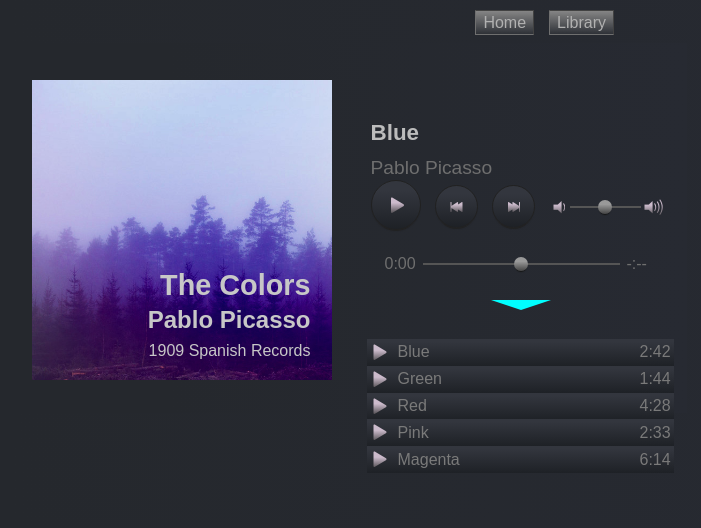
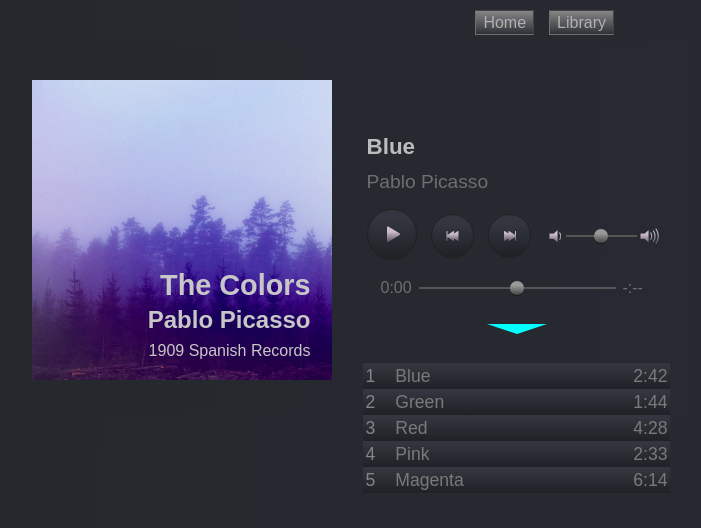
Before and after one commit to danatbloc/bloc-jams-react, a React (Create React App) app: page /album/the-colors in a window 1280 px wide. Both pictures are taken after a click on the element 816 px from the left and 305 px from the top of the page. Shown: the top 528 px of the page, without its empty margins (296-997 px from the left). Built offline with nearby package versions, Linux system fonts and the light colour scheme.

Commit message:
bloc jams react checkpoint 10 completed

```diff
--- a/src/components/Album.js
+++ b/src/components/Album.js
@@ -33,7 +33,7 @@ class Album extends Component {
       durationchange: e => {
         this.setState({duration: this.audioElement.duration});
       },
-      ended: e => {
+      ended: () => {
           this.autoAdvance();
       }
     };
@@ -52,7 +52,7 @@ class Album extends Component {
 
   play() {
     this.audioElement.play();
-    this.setState({ isPlaying: true })
+    this.setState({ isPlaying: true });
   }
 
   pause() {
@@ -127,15 +127,13 @@ class Album extends Component {
     if(this.state.songListOpen===false){
       list.classList.add('show-list');
       arrow.classList.add('slide-arrow-open');
-      arrow.style.borderTop = "10px solid #00ffff";
 
-      this.setState( {songListOpen: true} );
+      this.setState({ songListOpen: true });
     }else{
       list.classList.remove('show-list');
       arrow.classList.remove('slide-arrow-open');
-      arrow.style.borderTop = "10px solid rgb(66,66,66)";
 
-      this.setState( {songListOpen: false});
+      this.setState({ songListOpen: false });
     }
   }
 
@@ -187,11 +185,12 @@ class Album extends Component {
             <tbody>
               {
                 this.state.album.songs.map( (song, index) =>
-                  <tr className={this.state.currentSong.title === song.title && this.state.isPlaying ? 'song-playing' : 'song-not-playing' } key={index} onClick={() => this.handleSongClick(song)} >
+                  <tr className={this.state.currentSong.title === song.title && this.state.isPlaying ? 'song-playing hide-number' : 'song-not-playing' } key={index} onClick={() => this.handleSongClick(song)} >
                     <td className="song-actions">
                       <button>
 
-                        <span className={this.state.currentSong.title === song.title && this.state.isPlaying ? 'ion-pause td-pause' : 'ion-play' }></span>
+                        <span className={this.state.currentSong.title === song.title && this.state.isPlaying ? 'no-track-number' : 'track-number' }>{index + 1}</span>
+                        <span className={this.state.currentSong.title === song.title && this.state.isPlaying ? 'ion-pause td-pause' : 'ion-play ion-play-button' }></span>
 
                       </button>
                     </td>
--- a/src/index.css
+++ b/src/index.css
@@ -153,6 +153,7 @@ Album Component
   max-width: 564px;
   height: 120px;
   position: relative;
+  margin-top: 10px;
 }
 
 #play-pause {
@@ -162,7 +163,7 @@ Album Component
   background: linear-gradient(rgb(51,54,62) 20%, rgb(30,33,38) 100%);
   border: 1px solid rgb(33,33,33);
   position: absolute;
-  top: 0;
+  top: 5px;
   left: 10px;
   outline: none;
   box-shadow: 0px 2px 1px -1px rgb(33,33,33);
@@ -188,7 +189,7 @@ Album Component
 #previous,
 #next {
   position: absolute;
-  top: 5px;
+  top: 10px;
   width: 43px;
   height: 43px;
   border-radius: 50%;
@@ -225,20 +226,20 @@ Album Component
 
 .ion-volume-low {
   position: absolute;
-  top: 16px;
+  top: 21px;
   left: 189px;
 }
 
 .seek-bar-volume {
   position: absolute;
-  top: 26px;
+  top: 31px;
   left: 209px;
   width: 71px;
 }
 
 .ion-volume-high {
   position: absolute;
-  top: 16px;
+  top: 21px;
   left: 280px;
 }
 
@@ -355,11 +356,25 @@ table {
 
 table, tr, td {
   border-collapse: collapse;
+  font-size: 1.1rem;
+}
+
+tr.song-not-playing {
+  height: 26px;
 }
 
 .song-playing {
   cursor: default;
   background: linear-gradient(rgb(61,64,72)10%, rgb(35,38,43) 100%);
+}
+
+.track-number {
+  font-size: 1.1rem;
+  color: rgb(133,133,133);
+}
+
+.no-track-number {
+  display: none;
 }
 
 .song-not-playing {
@@ -374,13 +389,29 @@ table, tr, td {
   padding: 2px 3px;
 }
 
+.ion-play-button::before {
+  display: none;
+}
+
 .song-not-playing:hover {
   background: linear-gradient(rgb(61,64,72)10%, rgb(35,38,43) 100%);
+}
+
+.song-not-playing:hover > td button .track-number {
+  display: none;
+}
+
+.song-not-playing:hover > td button .ion-play-button::before {
+  display: block;
 }
 
 #song-title-column {
   width: 250px;
   text-align: left;
+}
+
+.song-actions {
+  width: 25px;
 }
 
 #song-title-cell {
@@ -412,6 +443,9 @@ table, tr, td {
 
 @media(min-width: 680px) {
 
+  .landing {
+    margin-top: 10px;
+  }
 
   /********************
   Library Component
@@ -460,7 +494,7 @@ table, tr, td {
   }
   #lower-player-skin {
     position: absolute;
-    left: 359px;
-    top: 67px;
+    left: 355px;
+    top: 81px;
   }
 }
```
